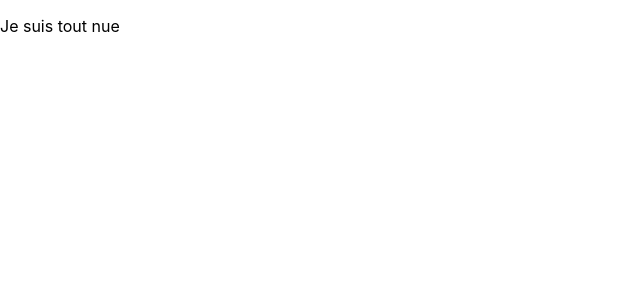
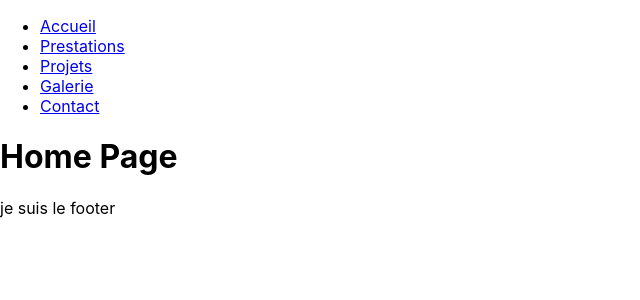
Before and after one commit to Guillaume811/site_dmv, a React (Create React App) app in the folder dmv/: page / in a window 1280 px wide. Shown: the top 300 px of the page, without its empty margins (0-640 px from the left). Built offline with nearby package versions, Linux system fonts and the light colour scheme.

Commit message:
mise en place d'un layout

```diff
--- a/dmv/src/App.tsx
+++ b/dmv/src/App.tsx
@@ -1,10 +1,16 @@
 import React from 'react';
-import logo from './logo.svg';
 import './App.css';
+import { useRoutes } from 'react-router-dom';
+import routes from './routes/routes';
+import Navbar from './components/Navbar/Navbar';
 
+// TODO: se renseigner sur 'ThemeProvider' et 'AuthProvider'
 function App() {
+  // Use hook to manage routes
+  const routing = useRoutes(routes);
+
   return (
-    <p>Je suis tout nue</p>
+    routing
   );
 }
 
--- /dev/null
+++ b/dmv/src/components/Layout/Layout.tsx
@@ -0,0 +1,24 @@
+import { Outlet } from "react-router-dom";
+import Navbar from "../Navbar/Navbar";
+
+// Typage
+
+// Component
+
+const Layout = () => {
+    return (
+        <>
+            <header>
+                <Navbar />
+            </header>
+            <main>
+                <Outlet />
+            </main>
+            <footer>
+                <p>je suis le footer</p>
+            </footer>
+        </>
+    );
+};
+
+export default Layout;
--- /dev/null
+++ b/dmv/src/components/Navbar/Navbar.tsx
@@ -0,0 +1,20 @@
+import { NavLink } from "react-router-dom";
+
+// Typage
+
+// Composant
+const Navbar = () => {
+    return (
+        <nav className="navbar">
+            <ul className="navbar__list">
+                <li className="navbar__item"><NavLink to="/">Accueil</NavLink></li>
+                <li className="navbar__item"><NavLink to="/prestation">Prestations</NavLink></li>
+                <li className="navbar__item"><NavLink to="/projet">Projets</NavLink></li>
+                <li className="navbar__item"><NavLink to="/galerie">Galerie</NavLink></li>
+                <li className="navbar__item"><NavLink to="/contact">Contact</NavLink></li>
+            </ul>
+        </nav>
+    );
+};
+
+export default Navbar;
--- a/dmv/src/index.tsx
+++ b/dmv/src/index.tsx
@@ -3,13 +3,22 @@ import ReactDOM from 'react-dom/client';
 import './index.css';
 import App from './App';
 import reportWebVitals from './reportWebVitals';
+import { BrowserRouter } from 'react-router-dom';
 
-const root = ReactDOM.createRoot(
-  document.getElementById('root') as HTMLElement
-);
+const container = document.getElementById('root');
+
+// Permet d'afficher l'erreur si root n'existe pas
+if (!container) {
+  throw new Error("Impossible de trouver l'élément root dans le HTML.");
+}
+
+const root = ReactDOM.createRoot(container);
+
 root.render(
   <React.StrictMode>
-    <App />
+    <BrowserRouter>
+      <App />
+    </BrowserRouter>
   </React.StrictMode>
 );
 
```
Also changed, not shown: dmv/src/routes/routes.tsx (+27 -0 lines).
